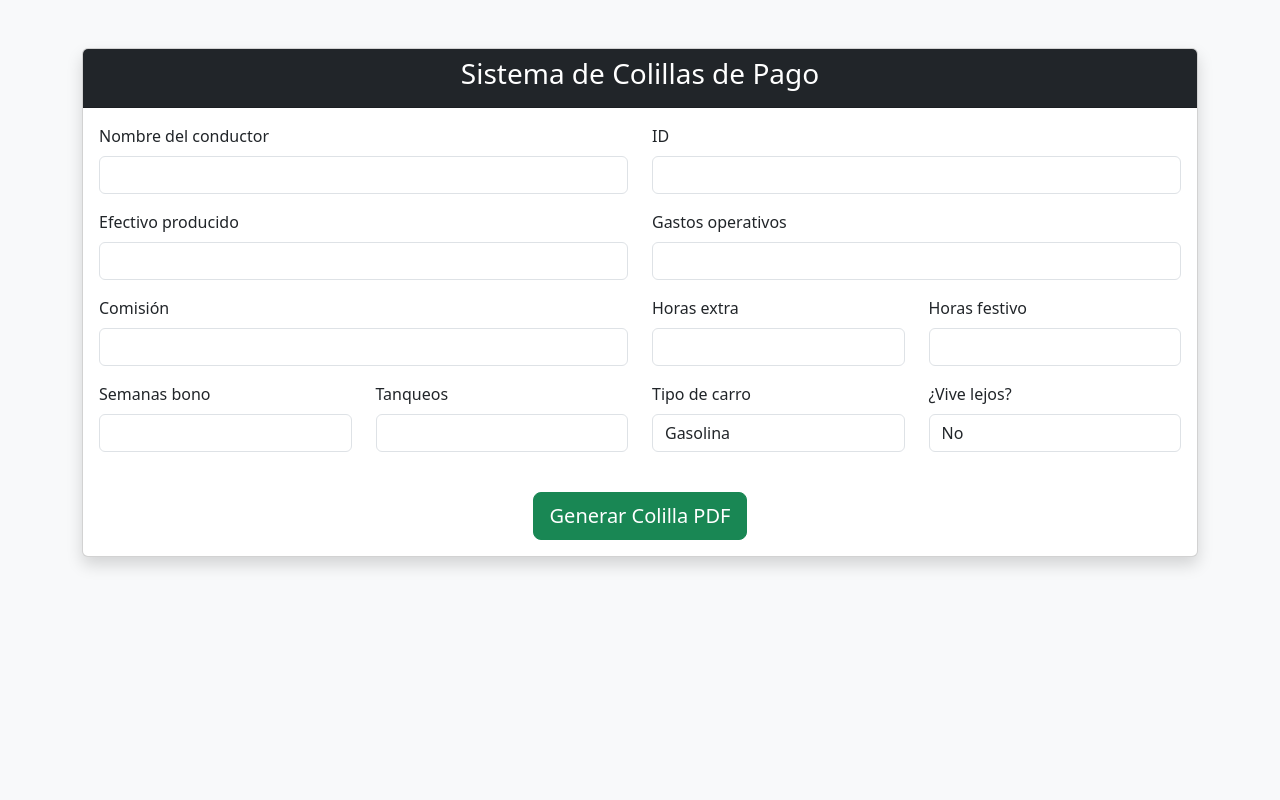
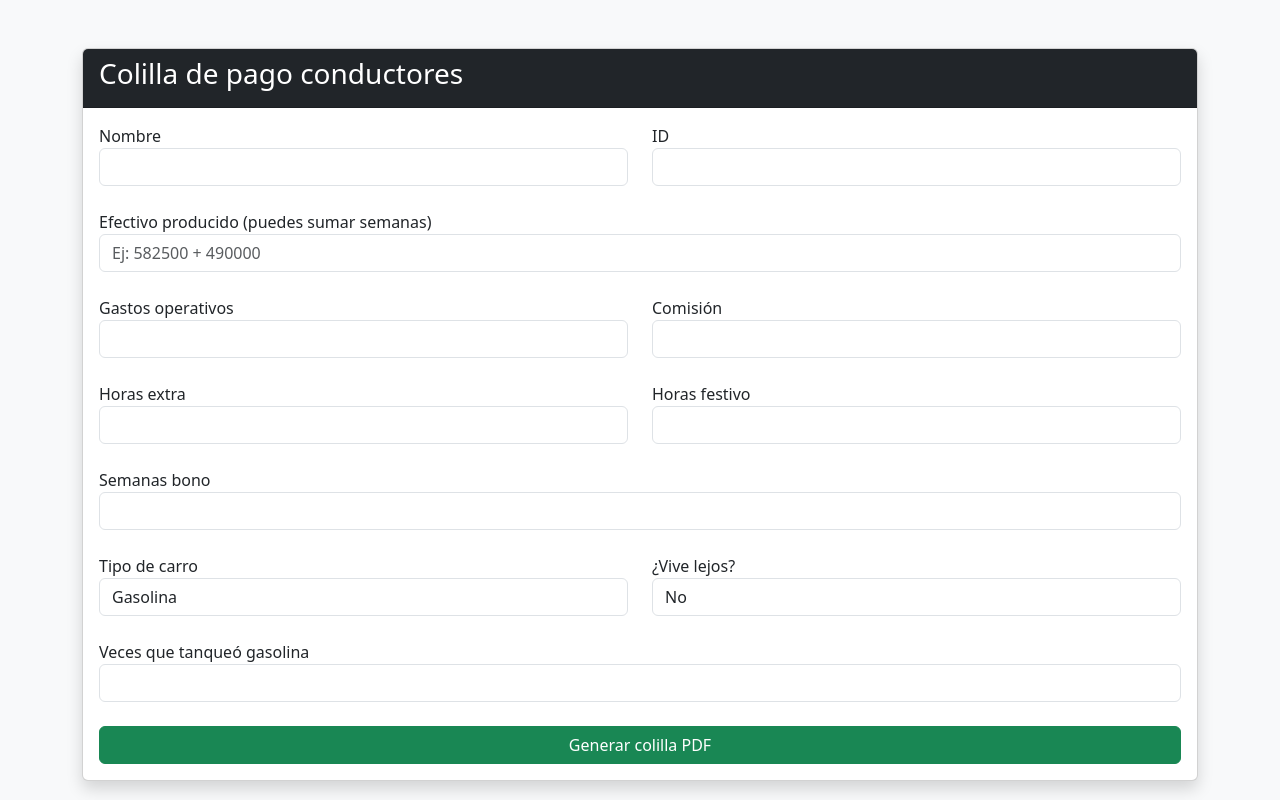
Before and after one commit to Andres4711/colillas-conductores, a Flask app: page / in a window 1280 px wide. Run offline with Flask 3, Linux system fonts and the light colour scheme.

Commit message:
Update index.html
Se corrige diseño de página

```diff
--- a/colilla_pago/templates/index.html
+++ b/colilla_pago/templates/index.html
@@ -2,10 +2,11 @@
 <html lang="es">
 
 <head>
+
 <meta charset="UTF-8">
-<title>Colilla de Pago Conductores</title>
+<title>Colillas Conductores</title>
 
-<link href="https://cdn.jsdelivr.net/npm/bootstrap@5.3.3/dist/css/bootstrap.min.css" rel="stylesheet">
+<link href="https://cdn.jsdelivr.net/npm/bootstrap@5.3.2/dist/css/bootstrap.min.css" rel="stylesheet">
 
 </head>
 
@@ -16,7 +17,7 @@
 <div class="card shadow">
 
 <div class="card-header bg-dark text-white">
-<h3 class="text-center">Sistema de Colillas de Pago</h3>
+<h3>Colilla de pago conductores</h3>
 </div>
 
 <div class="card-body">
@@ -25,91 +26,98 @@
 
 <div class="row">
 
-<div class="col-md-6 mb-3">
-<label class="form-label">Nombre del conductor</label>
+<div class="col-md-6">
+<label>Nombre</label>
 <input name="nombre" class="form-control" required>
 </div>
 
-<div class="col-md-6 mb-3">
-<label class="form-label">ID</label>
+<div class="col-md-6">
+<label>ID</label>
 <input name="id" type="number" class="form-control" required>
 </div>
 
 </div>
 
+<br>
+
+<label>Efectivo producido (puedes sumar semanas)</label>
+<input name="efectivo" type="text" class="form-control" placeholder="Ej: 582500 + 490000">
+
+<br>
 
 <div class="row">
 
-<div class="col-md-6 mb-3">
-<label class="form-label">Efectivo producido</label>
-<input name="efectivo" type="number" class="form-control" required>
+<div class="col-md-6">
+<label>Gastos operativos</label>
+<input name="operativos" type="number" class="form-control">
 </div>
 
-<div class="col-md-6 mb-3">
-<label class="form-label">Gastos operativos</label>
-<input name="operativos" type="number" class="form-control">
+<div class="col-md-6">
+<label>Comisión</label>
+<input name="comision" type="number" class="form-control">
 </div>
 
 </div>
 
+<br>
 
 <div class="row">
 
-<div class="col-md-6 mb-3">
-<label class="form-label">Comisión</label>
-<input name="comision" type="number" class="form-control">
-</div>
-
-<div class="col-md-3 mb-3">
-<label class="form-label">Horas extra</label>
+<div class="col-md-6">
+<label>Horas extra</label>
 <input name="horas_extra" type="number" class="form-control">
 </div>
 
-<div class="col-md-3 mb-3">
-<label class="form-label">Horas festivo</label>
+<div class="col-md-6">
+<label>Horas festivo</label>
 <input name="horas_festivo" type="number" class="form-control">
 </div>
 
 </div>
 
+<br>
+
+<label>Semanas bono</label>
+<input name="bono" type="number" min="0" max="4" class="form-control">
+
+<br>
 
 <div class="row">
 
-<div class="col-md-3 mb-3">
-<label class="form-label">Semanas bono</label>
-<input name="bono" type="number" min="0" max="4" class="form-control">
-</div>
+<div class="col-md-6">
 
-<div class="col-md-3 mb-3">
-<label class="form-label">Tanqueos</label>
-<input name="tanqueos" type="number" min="0" class="form-control" required>
-</div>
+<label>Tipo de carro</label>
 
-<div class="col-md-3 mb-3">
-<label class="form-label">Tipo de carro</label>
 <select name="tipo_carro" class="form-control">
 <option value="gasolina">Gasolina</option>
 <option value="electrico">Eléctrico</option>
 </select>
+
 </div>
 
-<div class="col-md-3 mb-3">
-<label class="form-label">¿Vive lejos?</label>
+<div class="col-md-6">
+
+<label>¿Vive lejos?</label>
+
 <select name="vive_lejos" class="form-control">
 <option value="no">No</option>
 <option value="si">Sí</option>
 </select>
+
 </div>
 
 </div>
 
-<div class="text-center mt-4">
+<br>
 
-<button class="btn btn-success btn-lg">
-Generar Colilla PDF
+<label>Veces que tanqueó gasolina</label>
+<input name="tanqueos" type="number" min="0" class="form-control">
+
+<br>
+
+<button class="btn btn-success w-100">
+Generar colilla PDF
 </button>
-
-</div>
 
 </form>
 
```
